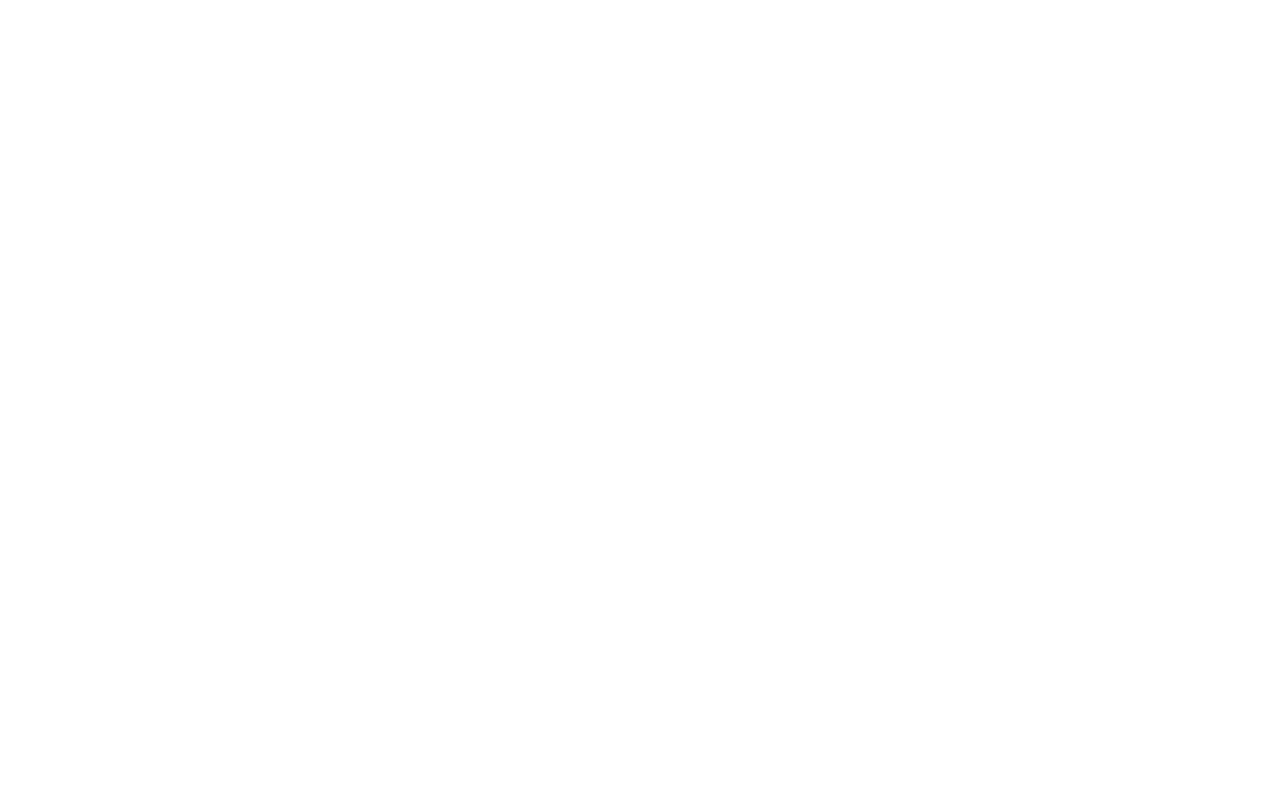
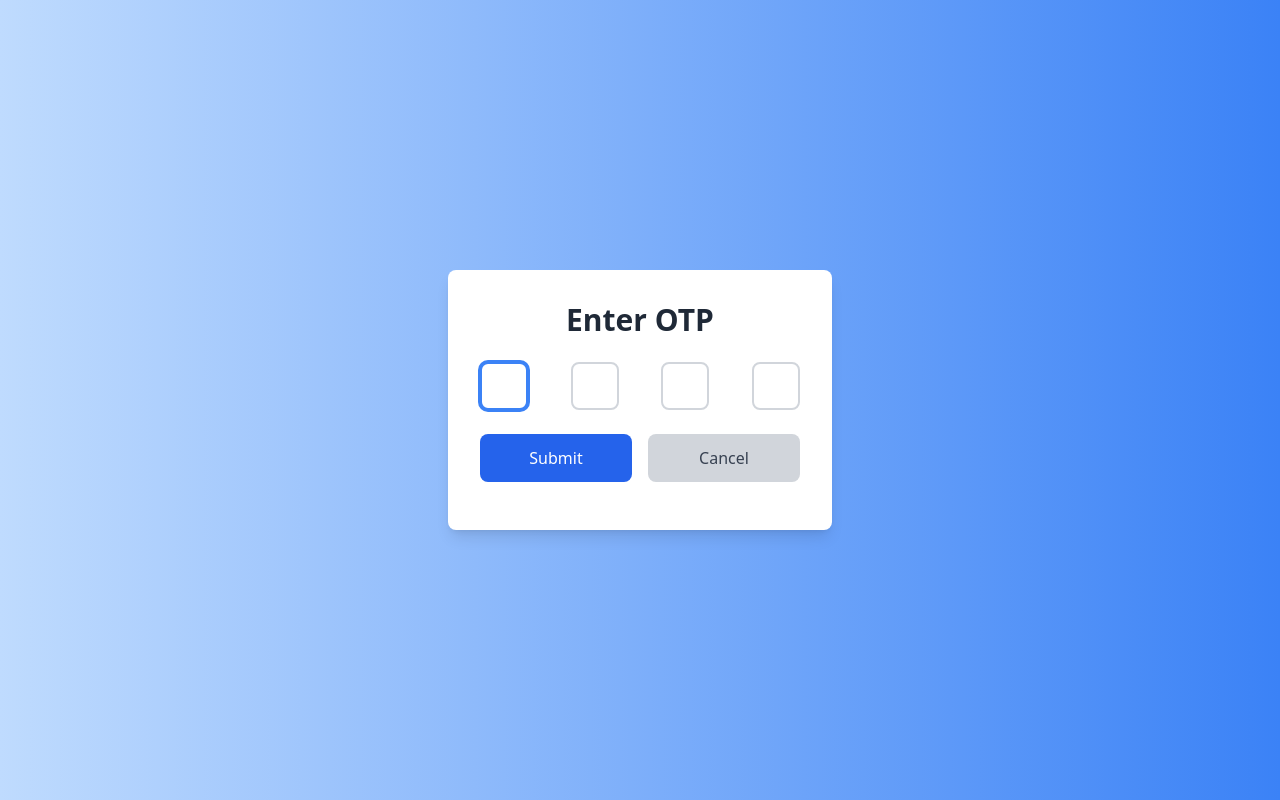
Before and after one commit to prabhakarKandel69/Hackathon-BitEr, a React (Create React App) app in the folder react/login-app/: page /otppage in a window 1280 px wide. Before the commit this address had no page. Built offline with nearby package versions, Linux system fonts and the light colour scheme.

Commit message:
create forgotpassword

```diff
--- a/react/login-app/package.json
+++ b/react/login-app/package.json
@@ -6,6 +6,7 @@
     "@testing-library/jest-dom": "^5.17.0",
     "@testing-library/react": "^13.4.0",
     "@testing-library/user-event": "^13.5.0",
+    "axios": "^1.7.8",
     "react": "^18.3.1",
     "react-dom": "^18.3.1",
     "react-router-dom": "^7.0.1",
--- a/react/login-app/src/App.js
+++ b/react/login-app/src/App.js
@@ -10,7 +10,8 @@ import FileInput from "./components/FileInput";
 import UploadButton from "./components/UploadButton";
 import ProgressBar from "./components/ProgressBar";
 import Logout from "./components/pages/logout";
-
+import ContactForm from "./components/pages/forgotpassword";
+import OTPPage from "./components/pages/otppage";
 const PrivateRoute = ({ element }) => {
   const isAuthenticated = true; // Replace with actual authentication logic
   return isAuthenticated ? element : <Navigate to="/login" />;
@@ -32,6 +33,8 @@ const App = () => {
       <Route path="/upload-button" element={<UploadButton />} />
       <Route path="/progress-bar" element={<ProgressBar />} />
       <Route path ="/logout" element = {<Logout/>}/>
+      <Route path ="/forgotpassword" element={<ContactForm/>}/>
+      <Route path ="/otppage" element={<OTPPage/>}/>
 
       {/* Private Routes */}
       <Route path="/dashboard" element={<PrivateRoute element={<Dashboard />} />} />
--- a/react/login-app/src/components/LoginForm.jsx
+++ b/react/login-app/src/components/LoginForm.jsx
@@ -80,7 +80,7 @@ const LoginForm = ({ onSuccess, onError }) => {
           />
           Remember Me
         </label>
-        <a href="#" className="text-sm text-blue-500 hover:underline">
+        <a href="#" className="text-sm text-blue-500 hover:underline" onClick={() => navigate('/forgotpassword')}>
           Forgot Password?
         </a>
       </div>
--- a/react/login-app/src/components/Sidebar.jsx
+++ b/react/login-app/src/components/Sidebar.jsx
@@ -2,10 +2,9 @@ import React, { useEffect, useState } from "react";
 import { Link } from "react-router-dom";
 
 const Sidebar = ({ isOpen, toggleSidebar }) => {
-  const [userDetails, setUserDetails] = useState(null); // To store user details
-  const [error, setError] = useState(null); // To store errors
+  const [userDetails, setUserDetails] = useState(null);
+  const [error, setError] = useState(null);
 
-  // Fetch user details from the API
   const fetchUserDetails = async () => {
     const user = JSON.parse(sessionStorage.getItem("user"));
 
@@ -15,16 +14,19 @@ const Sidebar = ({ isOpen, toggleSidebar }) => {
     }
 
     try {
-      const response = await fetch(`https://poudelsangam.com.np/hackathon/getuserdetails.php?id=${user.id}`, {
+      const response = await fetch(
+        `https://poudelsangam.com.np/hackathon/getuserdetails.php?id=${user.id}`,
+        {
           method: "GET",
           headers: {
             "Content-Type": "application/json",
           },
-      });
+        }
+      );
 
       if (response.ok) {
         const data = await response.json();
-        setUserDetails(data); // Store user details in state
+        setUserDetails(data);
       } else {
         const error = await response.json();
         setError(error.message || "Failed to fetch user details.");
@@ -36,7 +38,7 @@ const Sidebar = ({ isOpen, toggleSidebar }) => {
 
   useEffect(() => {
     fetchUserDetails();
-  }, []); // Fetch details once on component mount
+  }, []);
 
   return (
     <div
@@ -46,25 +48,21 @@ const Sidebar = ({ isOpen, toggleSidebar }) => {
     >
       {/* Sidebar Header with Profile */}
       <div className="flex flex-col items-center py-6 border-b border-gray-700">
-       {/* Profile Picture */}
         <div className="w-20 h-20 rounded-full overflow-hidden mb-4">
           <img
-          src='https://static.vecteezy.com/system/resources/previews/002/002/403/non_2x/man-with-beard-avatar-character-isolated-icon-free-vector.jpg'
+            src="https://static.vecteezy.com/system/resources/previews/002/002/403/non_2x/man-with-beard-avatar-character-isolated-icon-free-vector.jpg"
             alt="Profile"
             className="w-full h-full object-cover"
           />
         </div>
-        {/* User Name */}
         {error ? (
           <p className="text-red-500">{error}</p>
         ) : userDetails ? (
-          <>
-            <h2 className="text-lg font-semibold">{userDetails.company_user_firstname || "User"}{userDetails.company_user_lastname}</h2>
-          </>
+          <h2 className="text-lg font-semibold">
+            {userDetails.company_user_firstname || "User"} {userDetails.company_user_lastname}
+          </h2>
         ) : (
-          <>
           <h2 className="text-lg font-semibold animate-pulse">Loading...</h2>
-          </>
         )}
       </div>
 
--- a/react/login-app/src/components/pages/DashboardPage.jsx
+++ b/react/login-app/src/components/pages/DashboardPage.jsx
@@ -29,7 +29,7 @@ const DashboardPage = () => {
         }`}
       >
         {/* Top Bar - Hidden in Large View */}
-        <div className="flex items-center justify-between bg-blue-600 p-4 text-white sticky top-0 z-10 lg:hidden">
+        <div className="flex items-center justify-between bg-blue-600 p-4 text-white sticky top-0 z-10 lg:hidden ">
           {/* Hamburger Menu for Mobile */}
           <button
             className="text-white"
@@ -52,8 +52,7 @@ const DashboardPage = () => {
             </svg>
           </button>
 
-          {/* User Profile */}
-          <UserProfile />
+
         </div>
 
         {/* Content Area */}
--- /dev/null
+++ b/react/login-app/src/components/pages/forgotpassword.jsx
@@ -0,0 +1,127 @@
+import React, { useState } from "react";
+import { useNavigate } from 'react-router-dom'; // Import useNavigate
+
+
+const ContactForm = () => {
+  const [email, setEmail] = useState("");
+  const [phone, setPhone] = useState("");
+  const [error, setError] = useState(null);
+  const [success, setSuccess] = useState(null);
+  const navigate = useNavigate(); // Initialize navigate
+
+
+  const handleSubmit = async (e) => {
+    e.preventDefault(); // Prevent the default form submission
+
+    // Basic validation
+    if (!email || !phone) {
+      setError("Both fields are required.");
+      setSuccess(null);
+      return;
+    }
+
+    try {
+      const response = await fetch("https://poudelsangam.com.np/hackathon/forgotpassword.php", {
+        method: "POST",
+        headers: {
+          "Content-Type": "application/json",
+        },
+        body: JSON.stringify({ email, phone }),
+      });
+
+      if (response.ok) {
+        const data = await response.json();
+        setSuccess(data.message || "Form submitted successfully!");
+        setError(null);
+        setEmail("");
+        setPhone("");
+        localStorage.setItem('userEmail', data.email);
+
+        navigate('/otppage');
+      } else {
+        const errorData = await response.json();
+        setError(errorData.message || "Failed to submit the form.");
+        setSuccess(null);
+      }
+    } catch (err) {
+      setError("An unexpected error occurred.");
+      setSuccess(null);
+    }
+  };
+
+  const handleCancel = () => {
+    setEmail(""); // Clear email field
+    setPhone(""); // Clear phone field
+    setError(null); // Clear error message
+    setSuccess(null); // Clear success message
+    navigate('/login');
+
+  };
+
+  return (
+    <div className="flex items-center justify-center min-h-screen bg-gray-100">
+      <div className="w-full max-w-2xl bg-white p-8 rounded-lg shadow-md">
+        <h2 className="text-3xl font-bold mb-6 text-center">Forgot Password</h2>
+
+
+
+        <form onSubmit={handleSubmit}>
+          {/* Email Field */}
+          <div className="mb-6">
+            <label htmlFor="email" className="block text-gray-700 font-medium mb-2">
+              Email
+            </label>
+            <input
+              type="email"
+              id="email"
+              value={email}
+              onChange={(e) => setEmail(e.target.value)}
+              className="w-full border-gray-300 rounded-lg shadow-sm focus:ring focus:ring-blue-200 focus:border-blue-500 p-3"
+              placeholder="Enter your email"
+              required
+            />
+          </div>
+
+          {/* Phone Field */}
+          <div className="mb-6">
+            <label htmlFor="phone" className="block text-gray-700 font-medium mb-2">
+              Phone
+            </label>
+            <input
+              type="tel"
+              id="phone"
+              value={phone}
+              onChange={(e) => setPhone(e.target.value)}
+              className="w-full border-gray-300 rounded-lg shadow-sm focus:ring focus:ring-blue-200 focus:border-blue-500 p-3"
+              placeholder="Enter your phone number"
+              required
+            />
+          </div>
+
+          {/* Success/Error Messages */}
+        {success && <p className="text-green-500 mb-4">{success}</p>}
+        {error && <p className="text-red-500 mb-4">{error}</p>}
+
+          {/* Submit and Cancel Buttons */}
+          <div className="flex justify-between">
+            <button
+              type="submit"
+              className="w-1/2 bg-blue-600 text-white py-2 px-4 rounded-lg hover:bg-blue-700 transition-all mr-2"
+            >
+              Submit
+            </button>
+            <button
+              type="button"
+              onClick={handleCancel}
+              className="w-1/2 bg-gray-400 text-white py-2 px-4 rounded-lg hover:bg-gray-500 transition-all ml-2"
+            >
+              Cancel
+            </button>
+          </div>
+        </form>
+      </div>
+    </div>
+  );
+};
+
+export default ContactForm;
--- /dev/null
+++ b/react/login-app/src/components/pages/otppage.jsx
@@ -0,0 +1,120 @@
+import React, { useState } from 'react';
+import { useNavigate } from 'react-router-dom'; // Import useNavigate
+
+
+const OTPPage = () => {
+  const [otp, setOtp] = useState(['', '', '', '']); // OTP input state
+  const [error, setError] = useState('');
+  const [userId] = useState(1); // Example user ID, replace it with actual value
+  const navigate = useNavigate(); // Initialize navigate
+
+
+  // Handle OTP change and auto-focus on next box
+  const handleChange = (e, index) => {
+    const value = e.target.value;
+
+    // Ensure only a single digit is entered
+    if (/[^0-9]/.test(value)) return;
+
+    const updatedOtp = [...otp];
+    updatedOtp[index] = value;
+    setOtp(updatedOtp);
+
+    // Auto-focus on the next input if the current input is filled
+    if (value && index < otp.length - 1) {
+      document.getElementById(`otp${index + 1}`).focus();
+    }
+  };
+
+  // Handle form submission and send OTP to the backend
+  const handleSubmit = async (e) => {
+    e.preventDefault();
+
+    const otpValue = otp.join(''); // Join OTP digits into a single string
+
+    // Basic OTP validation (this can be modified as per your requirements)
+    if (otpValue === '') {
+      setError('Please enter a valid OTP.');
+      return;
+    }
+
+    // Send OTP and userId to the backend for verification
+    try {
+      const response = await fetch('https://your-backend-url.com/verify-otp', {
+        method: 'POST',
+        headers: {
+          'Content-Type': 'application/json',
+        },
+        body: JSON.stringify({ userId, otp: otpValue }), // Send userId and OTP
+      });
+
+      const result = await response.json();
+
+      if (response.ok) {
+        alert('OTP verified successfully!');
+        navigate('/changepassword');
+
+      } else {
+        setError(result.message || 'Failed to verify OTP.');
+      }
+    } catch (error) {
+      setError('Error connecting to the server. Please try again later.');
+    }
+  };
+
+  // Handle cancel button click
+  const handleCancel = () => {
+    setOtp(['', '', '', '']); // Reset OTP
+    setError('');
+    navigate('/otppage');
+
+  };
+
+  return (
+    <div className="flex justify-center items-center min-h-screen bg-gradient-to-r from-blue-200 to-blue-500 p-4">
+      <div className="bg-white p-8 rounded-lg shadow-lg max-w-sm w-full md:w-96">
+        <h2 className="text-3xl font-semibold text-gray-800 mb-6 text-center">Enter OTP</h2>
+
+        {error && <p className="text-red-500 text-center mb-4">{error}</p>}
+
+        <form onSubmit={handleSubmit}>
+          <div className="flex justify-between mb-6 space-x-4">
+            {/* OTP input fields */}
+            {otp.map((digit, index) => (
+              <input
+                key={index}
+                id={`otp${index}`}
+                type="text"
+                value={digit}
+                onChange={(e) => handleChange(e, index)}
+                className="w-12 h-12 text-center text-2xl border-2 border-gray-300 rounded-lg focus:outline-none focus:border-blue-500 focus:ring-2 focus:ring-blue-500"
+                maxLength="1"
+                autoFocus={index === 0}
+              />
+            ))}
+          </div>
+
+          <div className="flex justify-between space-x-4">
+            {/* Submit Button */}
+            <button
+              type="submit"
+              className="w-full bg-blue-600 text-white py-3 px-4 rounded-lg hover:bg-blue-700 transition-all mb-4"
+            >
+              Submit
+            </button>
+            {/* Cancel Button */}
+            <button
+              type="button"
+              onClick={handleCancel}
+              className="w-full bg-gray-300 text-gray-700 py-3 px-4 rounded-lg hover:bg-gray-400 transition-all mb-4"
+            >
+              Cancel
+            </button>
+          </div>
+        </form>
+      </div>
+    </div>
+  );
+};
+
+export default OTPPage;
```
Also changed, not shown: react/login-app/src/components/pages/FileUplodepage.jsx (+34 -22 lines), 1 other file (tests, documents, lock files or other folders). Lines whose indentation alone changed are shown as unchanged.
